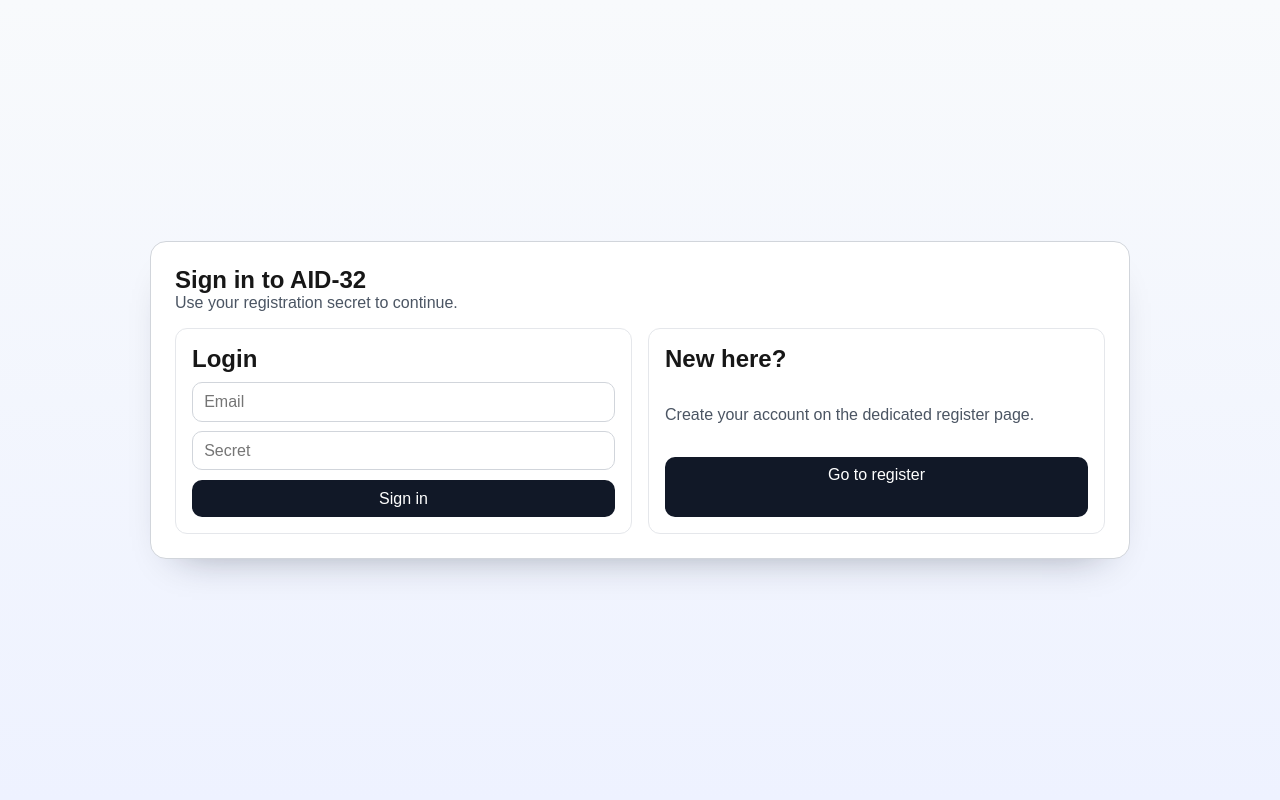
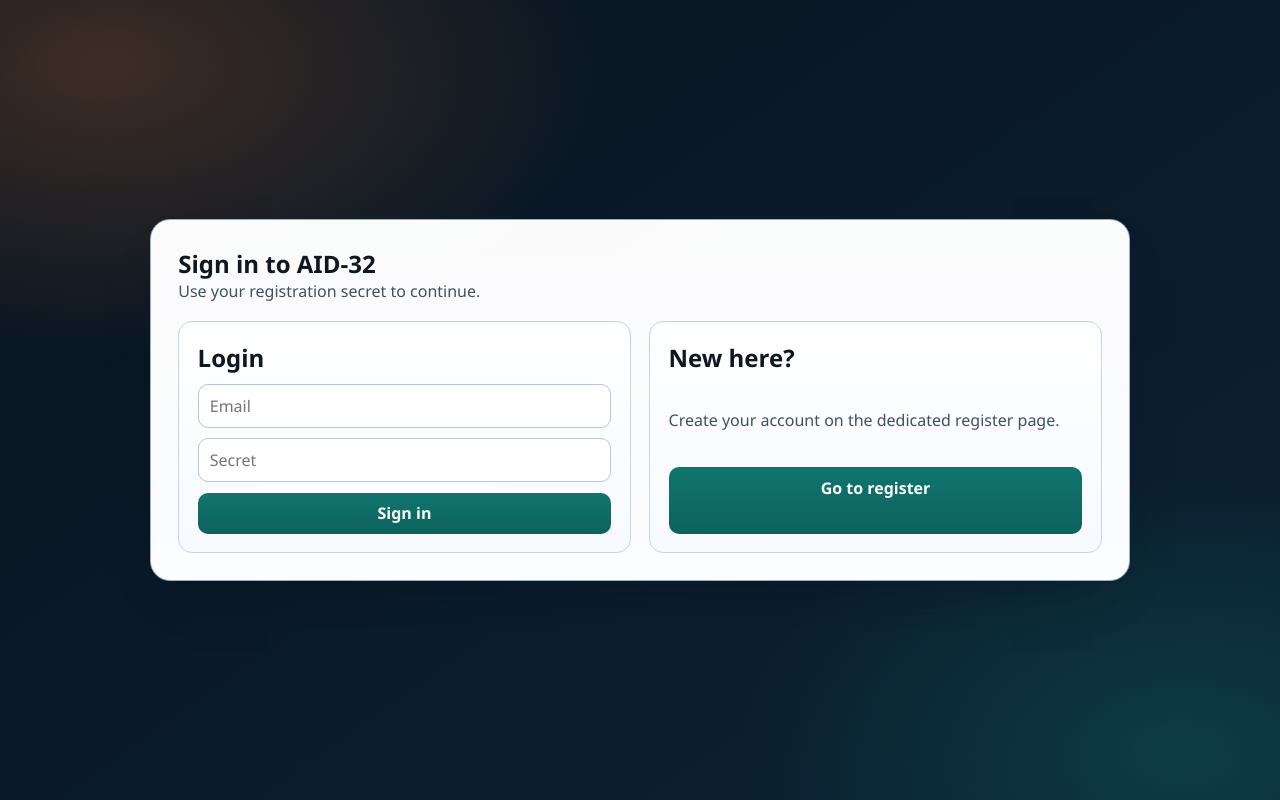
Before and after one commit to johnx25/aid-32-fullstack-mvp-foundation, a Next.js app: page /login in a window 1280 px wide. Built offline with nearby package versions, Linux system fonts and the light colour scheme; no server answers.

Commit message:
feat(login): refresh login page color system

```diff
--- a/src/app/ui/login-page.module.css
+++ b/src/app/ui/login-page.module.css
@@ -1,33 +1,56 @@
 .page {
+  --bg-ink: #08131f;
+  --bg-deep: #0c2233;
+  --panel: #fcfdff;
+  --panel-border: #99afc3;
+  --text-main: #0f1720;
+  --text-soft: #3f5162;
+  --focus: #ef7d32;
+  --cta: #0f766e;
+  --cta-hover: #0d625c;
+  --error: #b42318;
+
+  position: relative;
+  overflow: hidden;
   min-height: 100dvh;
   display: grid;
   place-items: center;
-  background: linear-gradient(180deg, #f8fafc 0%, #eef2ff 100%);
+  background:
+    radial-gradient(45rem 26rem at 8% 8%, rgba(239, 125, 50, 0.23) 0%, rgba(239, 125, 50, 0) 70%),
+    radial-gradient(38rem 24rem at 92% 94%, rgba(15, 118, 110, 0.32) 0%, rgba(15, 118, 110, 0) 72%),
+    linear-gradient(145deg, var(--bg-ink) 0%, var(--bg-deep) 100%);
   padding: 2rem 1rem;
 }
 
 .panel {
   width: min(980px, 100%);
-  background: #ffffff;
-  border: 1px solid #d1d5db;
-  border-radius: 16px;
-  padding: 1.5rem;
-  box-shadow: 0 20px 40px -28px rgba(15, 23, 42, 0.45);
+  background: linear-gradient(180deg, rgba(255, 255, 255, 0.98), var(--panel));
+  border: 1px solid var(--panel-border);
+  border-radius: 20px;
+  padding: 1.7rem;
+  color: var(--text-main);
+  box-shadow: 0 24px 55px -36px rgba(7, 18, 28, 0.85);
+  font-family: "Sora", "Avenir Next", "Segoe UI", sans-serif;
 }
 
 .grid {
-  margin-top: 1rem;
+  margin-top: 1.2rem;
   display: grid;
   grid-template-columns: repeat(auto-fit, minmax(280px, 1fr));
-  gap: 1rem;
+  gap: 1.15rem;
 }
 
 .card {
-  border: 1px solid #e5e7eb;
-  border-radius: 12px;
-  padding: 1rem;
+  border: 1px solid #c6d4e2;
+  border-radius: 14px;
+  background: linear-gradient(180deg, rgba(255, 255, 255, 0.95), rgba(246, 250, 255, 0.95));
+  padding: 1.15rem;
   display: grid;
-  gap: 0.6rem;
+  gap: 0.68rem;
+}
+
+.card h2 {
+  margin: 0;
 }
 
 .card input,
@@ -39,20 +62,39 @@
 
 .card input,
 .card textarea {
-  border: 1px solid #d1d5db;
+  border: 1px solid #b6c7d8;
   padding: 0.6rem 0.7rem;
+  background: #ffffff;
+  color: #111827;
+}
+
+.card input:focus-visible,
+.card textarea:focus-visible,
+.card button:focus-visible,
+.linkButton:focus-visible {
+  outline: 3px solid color-mix(in srgb, var(--focus) 45%, white);
+  outline-offset: 1px;
 }
 
 .card button,
 .linkButton {
   border: 0;
-  background: #111827;
+  background: linear-gradient(180deg, var(--cta), var(--cta-hover));
   color: #ffffff;
   padding: 0.6rem 0.7rem;
   cursor: pointer;
   text-align: center;
   display: inline-block;
   border-radius: 10px;
+  text-decoration: none;
+  font-weight: 600;
+  transition: transform 140ms ease, filter 140ms ease;
+}
+
+.card button:hover,
+.linkButton:hover {
+  transform: translateY(-1px);
+  filter: saturate(1.05) brightness(1.02);
 }
 
 .card button:disabled {
@@ -61,9 +103,17 @@
 }
 
 .help {
-  color: #4b5563;
+  color: var(--text-soft);
 }
 
 .error {
-  color: #b91c1c;
+  color: var(--error);
+  margin-top: 0.85rem;
 }
+
+@media (max-width: 640px) {
+  .panel {
+    padding: 1.2rem;
+    border-radius: 16px;
+  }
+}
```
